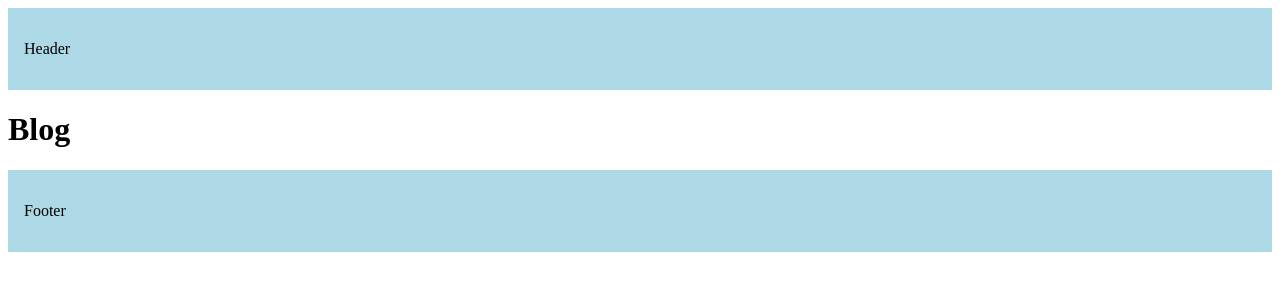
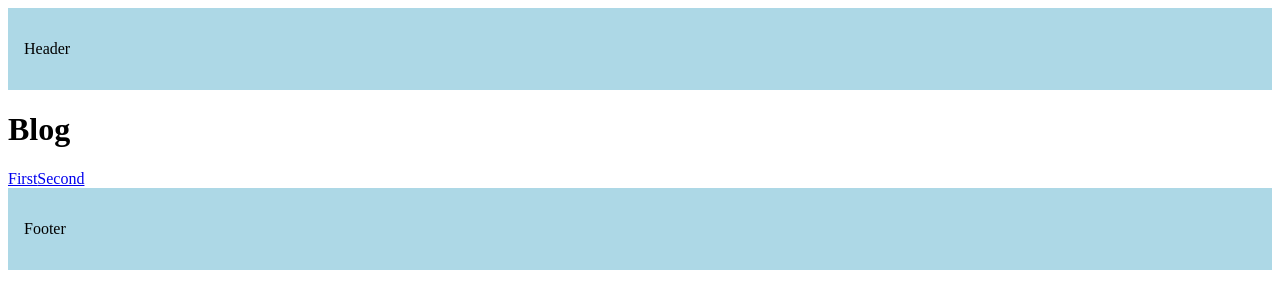
Before and after one commit to NannShamKham/learn_next_js, a Next.js app: page /blog in a window 1280 px wide. Shown: the top 308 px of the page. Built offline with nearby package versions, Linux system fonts and the light colour scheme.

Commit message:
feat:loading ui

```diff
--- a/src/app/blog/page.tsx
+++ b/src/app/blog/page.tsx
@@ -1,4 +1,5 @@
 import { Metadata } from "next";
+import Link from "next/link";
 export const metadata: Metadata = {
   title: "Blog",
   description: "this is blog",
@@ -7,6 +8,8 @@
   return (
     <div>
       <h1>Blog</h1>
+      <Link href={'/blog/first'}>First</Link>
+      <Link href={'/blog/second'}>Second</Link>
     </div>
   );
 }
```
Also changed, not shown: src/app/blog/loading.tsx (added, +8 -0 lines).
